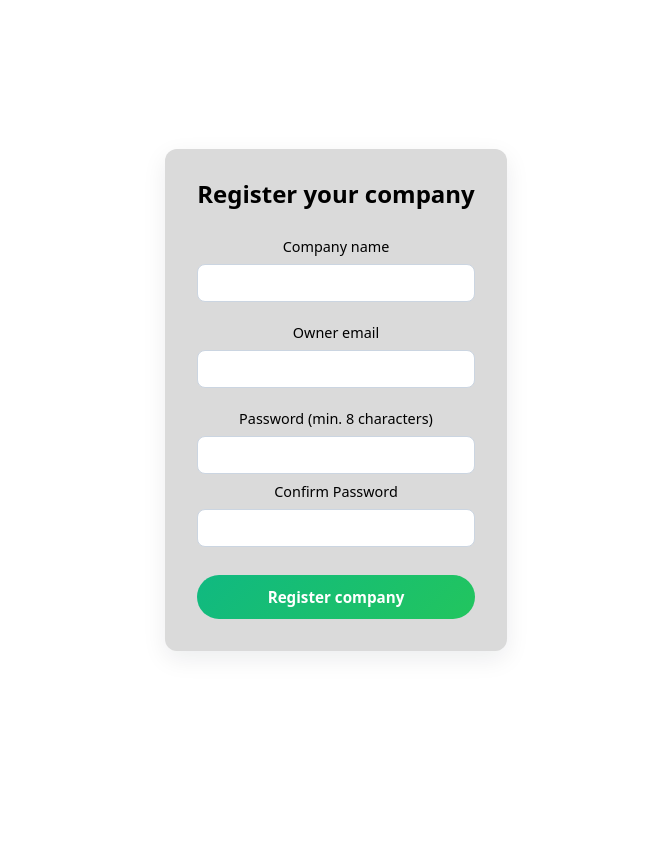
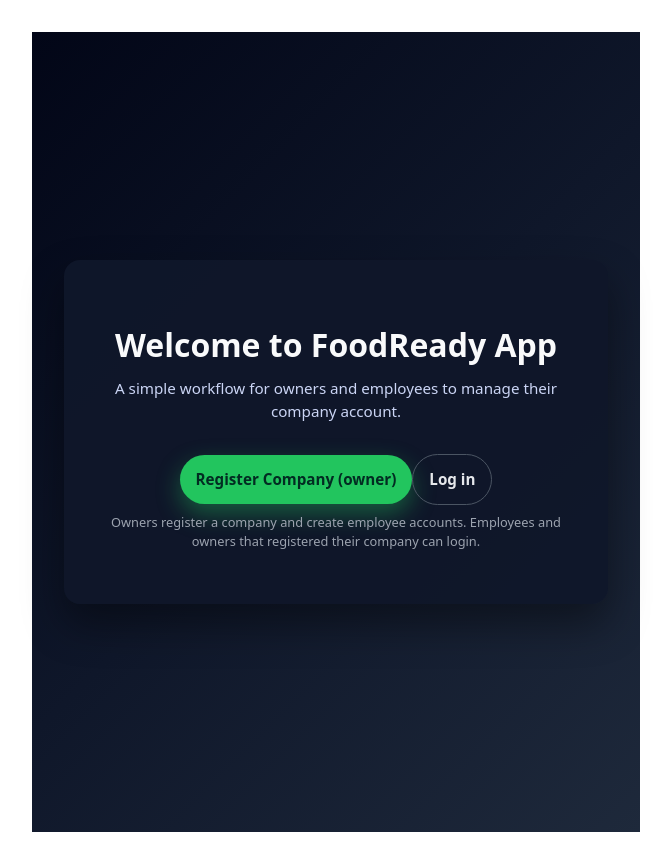
Before and after one commit to OmarSall/FoodReady_FE, a React (Vite) app: page / in a window 1280 px wide. Before the commit this address led to /register-company. Shown: the whole page, without its empty margins (304-975 px from the left). Before the commit the page ends 800 px from the top, so only its background shows below. Built offline with nearby package versions, Linux system fonts and the light colour scheme; no server answers.

Commit message:
Adding WelcomePage

```diff
--- a/src/App.tsx
+++ b/src/App.tsx
@@ -1,12 +1,13 @@
 import './App.css';
-import { Routes, Route, Navigate } from 'react-router-dom';
+import { Routes, Route } from 'react-router-dom';
 import CompanyRegistrationPage from './components/CompaniesPage/CompanyRegistrationPage/CompanyRegistrationPage';
+import WelcomePage from './components/WelcomePage/WelcomePage.tsx';
 
 function App() {
   return (
     <>
       <Routes>
-        <Route path="/" element={<Navigate to="/register-company" replace />} />
+        <Route path="/" element={<WelcomePage />} />
         <Route path="/register-company" element={<CompanyRegistrationPage />} />
       </Routes>
     </>
--- a/src/components/CompaniesPage/CompanyRegistrationPage/CompanyOwnerForm/CompanyOwnerForm.module.css
+++ b/src/components/CompaniesPage/CompanyRegistrationPage/CompanyOwnerForm/CompanyOwnerForm.module.css
@@ -1,84 +1,93 @@
 .form {
   max-width: 480px;
   margin: 2rem auto;
-  padding: 2rem;
-  border-radius: 12px;
-  background-color: rgb(218, 218, 218);
-  box-shadow: 0 8px 24px rgba(15, 23, 42, 0.08);
+  padding: 2.5rem 2rem;
+  border-radius: 1rem;
+  background-color: rgba(15, 23, 42, 0.95);
+  box-shadow: 0 20px 40px rgba(0, 0, 0, 0.35);
   display: flex;
   flex-direction: column;
   gap: 1.25rem;
+  color: #f1f5f9;
 }
 
 .title {
-  font-size: 1.5rem;
-  font-weight: 600;
-  margin: 0 0 0.5rem;
+  font-size: 1.7rem;
+  font-weight: 700;
   text-align: center;
-  color: #000000;
+  margin: 0 0 0.75rem;
+  color: #f8fafc;
 }
 
 .field {
   display: flex;
   flex-direction: column;
-  gap: 0.4rem;
+  gap: 0.45rem;
 }
 
 .label {
   font-size: 0.9rem;
   font-weight: 500;
-  color: #000000;
+  color: #cbd5e1;
 }
 
 .input {
-  padding: 0.6rem 0.75rem;
-  border-radius: 8px;
-  border: 1px solid #cbd5e1;
+  padding: 0.7rem 0.8rem;
+  border-radius: 0.5rem;
+  border: 1px solid #334155;
+  background-color: #1e293b;
+  color: #f1f5f9;
   font-size: 0.95rem;
+  transition:
+          border-color 0.15s ease,
+          box-shadow 0.15s ease;
 }
 
 .input:focus {
   outline: none;
-  border-color: #2563eb;
-  box-shadow: 0 0 0 1px rgba(37, 99, 235, 0.2);
+  border-color: #22c55e;
+  box-shadow: 0 0 0 2px rgba(34, 197, 94, 0.4);
+}
+
+.error {
+  padding: 0.75rem;
+  border-radius: 0.5rem;
+  background-color: rgba(239, 68, 68, 0.15);
+  color: #fca5a5;
+  font-size: 0.85rem;
 }
 
 .helperText {
   font-size: 0.75rem;
-  color: #64748b;
+  color: #94a3b8;
   margin: 0;
-}
-
-.error {
-  padding: 0.75rem;
-  border-radius: 8px;
-  background-color: #fee2e2;
-  color: #b91c1c;
-  font-size: 0.85rem;
 }
 
 .submitButton {
   margin-top: 0.5rem;
-  padding: 0.75rem 1rem;
+  padding: 0.85rem 1rem;
   border-radius: 999px;
   border: none;
   font-weight: 600;
   font-size: 0.95rem;
   cursor: pointer;
-  background: linear-gradient(135deg, #10b981, #22c55e);
-  color: #ffffff;
+  background: linear-gradient(135deg, #22c55e, #16a34a);
+  color: #022c22;
   transition:
-    transform 0.05s ease,
-    box-shadow 0.1s ease,
-    opacity 0.1s ease;
+          transform 0.05s ease,
+          box-shadow 0.1s ease,
+          opacity 0.1s ease,
+          background-color 0.1s ease;
+  box-shadow: 0 10px 25px rgba(34, 197, 94, 0.35);
 }
 
 .submitButton:hover:not(:disabled) {
-  box-shadow: 0 8px 18px rgba(16, 185, 129, 0.35);
+  background-color: #16a34a;
   transform: translateY(-1px);
+  box-shadow: 0 14px 30px rgba(34, 197, 94, 0.5);
 }
 
 .submitButton:disabled {
-  opacity: 0.7;
-  cursor: default;
+  opacity: 0.6;
+  cursor: not-allowed;
 }
--- a/src/components/CompaniesPage/CompanyRegistrationPage/CompanyRegistrationPage.module.css
+++ b/src/components/CompaniesPage/CompanyRegistrationPage/CompanyRegistrationPage.module.css
@@ -1,3 +1,10 @@
 .page {
-  padding: 2rem 1rem;
+  min-height: 100vh;
+  display: flex;
+  align-items: center;
+  justify-content: center;
+  padding: 2rem;
+  background: linear-gradient(135deg, #020617, #0f172a, #1e293b);
+  color: #f9fafb;
+  box-sizing: border-box;
 }
--- /dev/null
+++ b/src/components/WelcomePage/WelcomePage.module.css
@@ -0,0 +1,87 @@
+.page {
+    min-height: 100vh;
+    display: flex;
+    align-items: center;
+    justify-content: center;
+    padding: 2rem;
+    background: linear-gradient(135deg, #020617, #0f172a, #1e293b);
+    color: #f9fafb;
+    box-sizing: border-box;
+}
+
+.card {
+    max-width: 480px;
+    width: 100%;
+    padding: 2.5rem 2rem;
+    border-radius: 1rem;
+    background-color: rgba(15, 23, 42, 0.95);
+    box-shadow: 0 20px 40px rgba(0, 0, 0, 0.4);
+    text-align: center;
+}
+
+.title {
+    font-size: 2rem;
+    font-weight: 700;
+    margin-bottom: 0.75rem;
+}
+
+.subtitle {
+    font-size: 0.95rem;
+    color: #cbd5f5;
+    margin-bottom: 2rem;
+}
+
+.actions {
+    display: flex;
+    flex-direction: column;
+    gap: 0.75rem;
+    margin-bottom: 1.5rem;
+}
+
+.primaryButton,
+.secondaryButton {
+    display: inline-flex;
+    align-items: center;
+    justify-content: center;
+    padding: 0.8rem 1rem;
+    border-radius: 9999px;
+    font-size: 0.95rem;
+    font-weight: 600;
+    text-decoration: none;
+    border: none;
+    cursor: pointer;
+    transition:
+            transform 0.1s ease,
+            box-shadow 0.1s ease,
+            background-color 0.1s ease,
+            border-color 0.1s ease;
+}
+
+.primaryButton {
+    background-color: #22c55e;
+    color: #022c22;
+    box-shadow: 0 10px 25px rgba(34, 197, 94, 0.4);
+}
+
+.primaryButton:hover {
+    background-color: #16a34a;
+    transform: translateY(-1px);
+    box-shadow: 0 14px 30px rgba(34, 197, 94, 0.5);
+}
+
+.secondaryButton {
+    background-color: transparent;
+    color: #e5e7eb;
+    border: 1px solid #4b5563;
+}
+
+.secondaryButton:hover {
+    background-color: rgba(15, 23, 42, 0.9);
+    border-color: #9ca3af;
+}
+
+.helperText {
+    font-size: 0.8rem;
+    color: #9ca3af;
+    margin-top: 0.5rem;
+}
--- /dev/null
+++ b/src/components/WelcomePage/WelcomePage.tsx
@@ -0,0 +1,32 @@
+import styles from './WelcomePage.module.css'
+import { Link } from 'react-router-dom';
+
+function WelcomePage() {
+  return (
+    <>
+      <main className={styles.page}>
+        <section className={styles.card}>
+          <h1 className={styles.title}>
+            Welcome to FoodReady App
+          </h1>
+          <p className={styles.subtitle}>
+            A simple workflow for owners and employees to manage their company account.
+          </p>
+          <div className={styles.action}>
+            <Link to='/register-company' className={styles.primaryButton}>
+              Register Company (owner)
+            </Link>
+            <Link to='/login' className={styles.secondaryButton}>
+              Log in
+            </Link>
+            <p className={styles.helperText}>
+              Owners register a company and create employee accounts.
+              Employees and owners that registered their company can login.
+            </p>
+          </div>
+        </section>
+      </main>
+    </>
+  );
+}
+export default WelcomePage;
```
